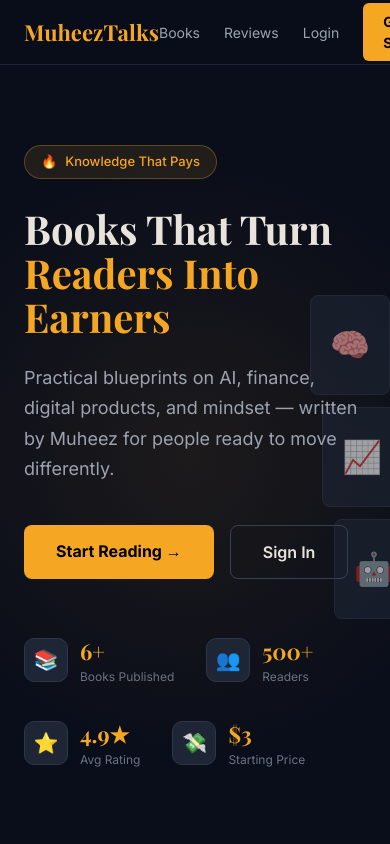
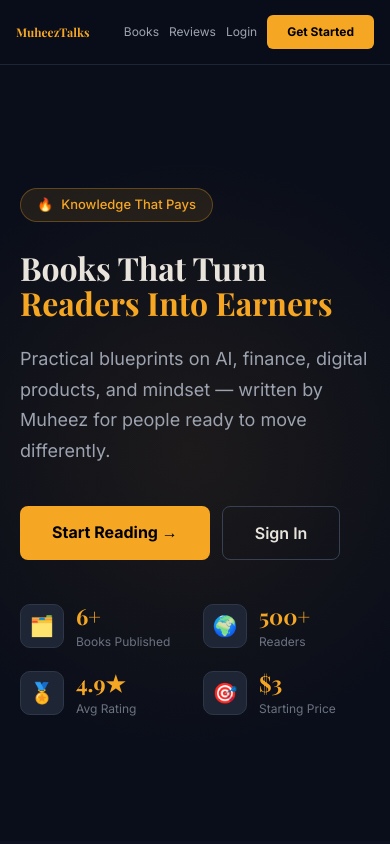
Before and after one commit to princeflexzy0/muheez-Books, a Next.js app: page / in a window 390 px wide. Shown: the top 844 px of the page. Built offline with nearby package versions, Linux system fonts and the light colour scheme; a web font is replaced by a local one.

Commit message:
fix: remove emojis, use proper icons, mobile responsive landing

```diff
--- a/src/app/globals.css
+++ b/src/app/globals.css
@@ -19,3 +19,9 @@ body {
 }
 
 h1, h2, h3, h4 { font-family: var(--font-playfair); }
+
+@media (max-width: 768px) {
+  nav a { font-size: 12px !important; }
+  nav div { gap: 10px !important; }
+  h1 { font-size: clamp(32px, 8vw, 56px) !important; }
+}
--- a/src/app/page.tsx
+++ b/src/app/page.tsx
@@ -18,10 +18,10 @@ const reviews = [
 ];
 
 const stats = [
-  { val: "6+", label: "Books Published", icon: "📚" },
-  { val: "500+", label: "Readers", icon: "👥" },
-  { val: "4.9★", label: "Avg Rating", icon: "⭐" },
-  { val: "$3", label: "Starting Price", icon: "💸" },
+  { val: "6+", label: "Books Published", icon: "🗂️" },
+  { val: "500+", label: "Readers", icon: "🌍" },
+  { val: "4.9★", label: "Avg Rating", icon: "🏅" },
+  { val: "$3", label: "Starting Price", icon: "🎯" },
 ];
 
 export default function Home() {
@@ -29,7 +29,7 @@ export default function Home() {
     <main style={{ fontFamily: "var(--font-inter)", overflowX: "hidden" }}>
       {/* NAV */}
       <nav style={{ background: "rgba(10,14,26,0.95)", backdropFilter: "blur(12px)", borderBottom: "1px solid #1E2535", position: "sticky", top: 0, zIndex: 50 }}>
-        <div style={{ maxWidth: 1200, margin: "0 auto", padding: "0 24px", display: "flex", alignItems: "center", justifyContent: "space-between", height: 64 }}>
+        <div style={{ maxWidth: 1200, margin: "0 auto", padding: "0 16px", display: "flex", alignItems: "center", justifyContent: "space-between", height: 64, gap: 8 }}>
           <Link href="/" style={{ fontFamily: "var(--font-playfair)", fontSize: 22, fontWeight: 700, color: "var(--amber)", textDecoration: "none" }}>MuheezTalks</Link>
           <div style={{ display: "flex", gap: 24, alignItems: "center" }}>
             <Link href="#books" style={{ color: "#9CA3AF", textDecoration: "none", fontSize: 14 }}>Books</Link>
@@ -41,7 +41,7 @@ export default function Home() {
       </nav>
 
       {/* HERO */}
-      <section style={{ minHeight: "92vh", display: "flex", alignItems: "center", padding: "80px 24px", maxWidth: 1200, margin: "0 auto", position: "relative" }}>
+      <section style={{ minHeight: "92vh", display: "flex", alignItems: "center", padding: "60px 20px", maxWidth: 1200, margin: "0 auto", position: "relative", width: "100%" }}>
         {/* Background graphic */}
         <div style={{ position: "absolute", right: -100, top: "50%", transform: "translateY(-50%)", width: 600, height: 600, background: "radial-gradient(circle, rgba(245,166,35,0.08) 0%, transparent 70%)", borderRadius: "50%", pointerEvents: "none" }} />
         <div style={{ maxWidth: 680, position: "relative", zIndex: 1 }}>
@@ -55,7 +55,7 @@ export default function Home() {
           <p style={{ fontSize: 18, color: "#9CA3AF", lineHeight: 1.7, marginBottom: 40, maxWidth: 520 }}>
             Practical blueprints on AI, finance, digital products, and mindset — written by Muheez for people ready to move differently.
           </p>
-          <div style={{ display: "flex", gap: 16, flexWrap: "wrap" }}>
+          <div style={{ display: "flex", gap: 12, flexWrap: "wrap" }}>
             <Link href="/auth/signup" style={{ background: "var(--amber)", color: "#000", padding: "14px 32px", borderRadius: 8, textDecoration: "none", fontWeight: 700, fontSize: 16 }}>
               Start Reading →
             </Link>
@@ -65,7 +65,7 @@ export default function Home() {
           </div>
 
           {/* Stats */}
-          <div style={{ display: "flex", gap: 32, marginTop: 56, flexWrap: "wrap" }}>
+          <div style={{ display: "grid", gridTemplateColumns: "repeat(2, 1fr)", gap: 16, marginTop: 40 }}>
             {stats.map(({ val, label, icon }) => (
               <div key={label} style={{ display: "flex", alignItems: "center", gap: 12 }}>
                 <div style={{ width: 44, height: 44, background: "var(--slate)", borderRadius: 10, display: "flex", alignItems: "center", justifyContent: "center", fontSize: 20, border: "1px solid #2D3748" }}>{icon}</div>
@@ -78,13 +78,7 @@ export default function Home() {
           </div>
         </div>
 
-        {/* Floating book cards graphic */}
-        <div style={{ position: "absolute", right: 0, top: "50%", transform: "translateY(-50%)", display: "flex", flexDirection: "column", gap: 12, opacity: 0.6 }}>
-          {["🧠", "📈", "🤖"].map((e, i) => (
-            <div key={i} style={{ width: 80, height: 100, background: "var(--slate)", borderRadius: 8, border: "1px solid #2D3748", display: "flex", alignItems: "center", justifyContent: "center", fontSize: 32, transform: `translateX(${i * 12}px)` }}>{e}</div>
-          ))}
-        </div>
-      </section>
+        </section>
 
       {/* WHY MUHEEZTALKS */}
       <section style={{ padding: "80px 24px", background: "#0D1120" }}>
```
